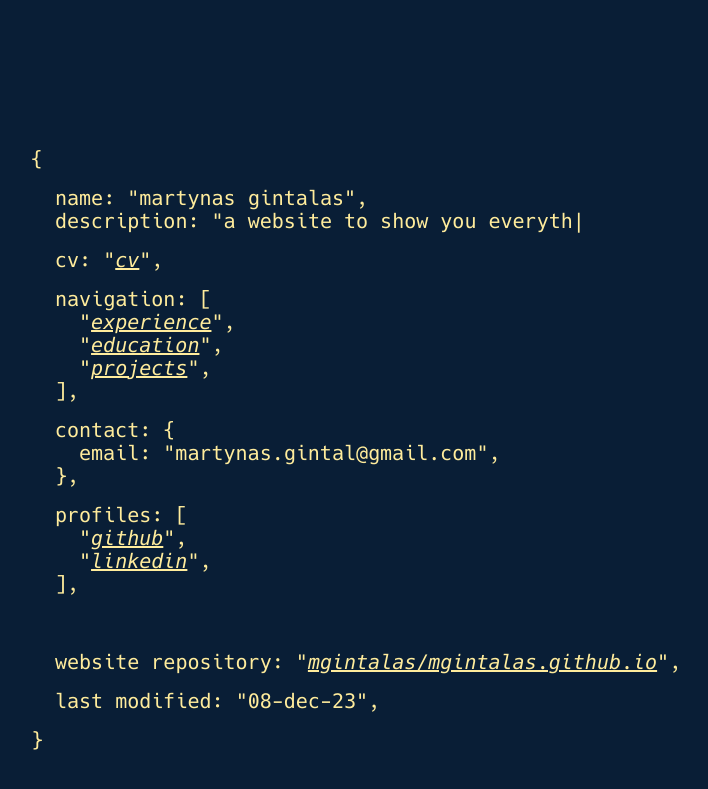
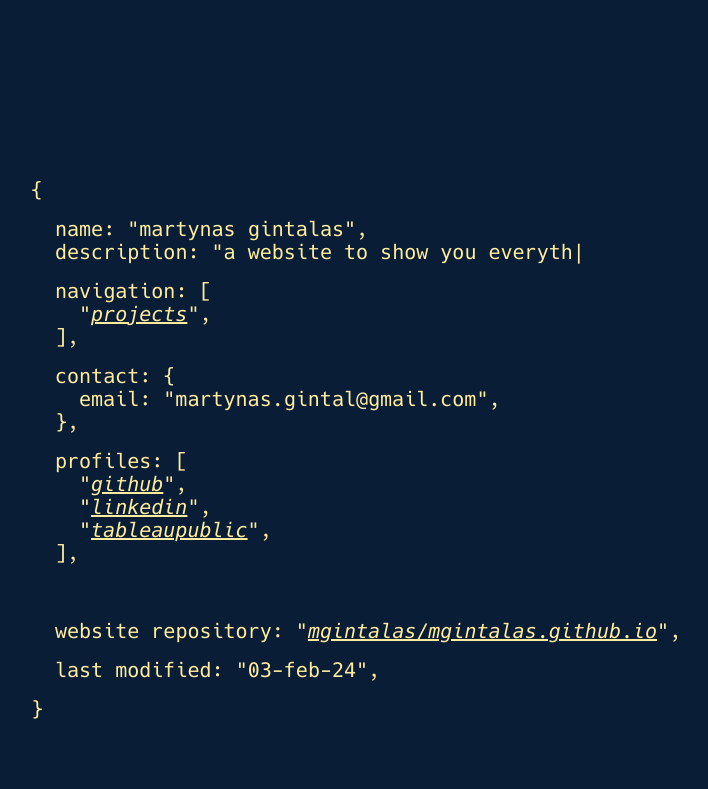
Before and after one commit to mgintalas/mgintalas.github.io, a Jekyll site: the page built from index.md, in a window 1280 px wide. Shown: the top 789 px of the page, without its empty margins (225-933 px from the left). Built offline with Jekyll 4.4.1, drawn with Linux system fonts in a browser that asks for light colours.

Commit message:
minor changes

```diff
--- a/CNAME
+++ b/CNAME
@@ -1 +1 @@
-totaldwarf.dev
+mgintalas.github.io
--- a/_config.yml
+++ b/_config.yml
@@ -15,16 +15,17 @@ json:
     - A website to show you everything about me.
     - Please have a look around.
     - But do not get lost!
-  cv: cv
+  #cv: cv
   navigation:
-    Experience: experience
-    Education: education
+    #Experience: experience
+    #Education: education
     Projects: projects
   contact:
     email: martynas.gintal@gmail.com
   profiles:
     Github: https://github.com/mgintalas
     Linkedin: https://www.linkedin.com/in/martynas-gintalas-957743b0/
+    TableauPublic: https://public.tableau.com/app/profile/martynas4885/vizzes
   Repo: https://github.com/mgintalas/mgintalas.github.io
 
 experience:
--- a/_layouts/home.html
+++ b/_layouts/home.html
@@ -101,6 +101,6 @@ layout: default
 
   <!-- Last Modified -->
   <div class="block">
-    <p><span class="key">Last Modified</span><span class="attr">08-dec-23</span></p>
+    <p><span class="key">Last Modified</span><span class="attr">03-feb-24</span></p>
   </div>
 </main>
--- a/_layouts/projects.html
+++ b/_layouts/projects.html
@@ -27,7 +27,4 @@ layout: default
     {% assign home = site.url | split: "//" | slice: 1 %}
     <p><span class="key">Return</span><span class="attr"><a href="{{ site.url }}">{{ home }}</a></span></p>
   </div>
-  <div class="block">
-    <p><span class="key">Last Modified</span><span class="attr">08-dec-23</span></p>
-  </div>
 </main>
```
Also changed, not shown: 1 other file.
